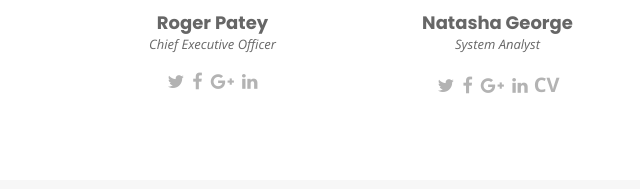
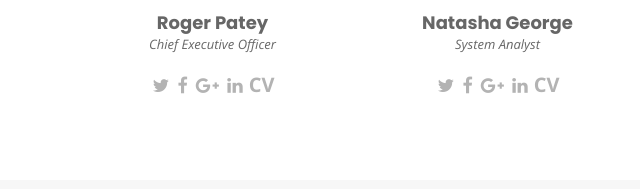
Before and after one commit to 404Solutions/home, a plain HTML site: page index.html in a window 1280 px wide. Shown: the part 4171-4360 px from the top of the page, 0-640 px from the left. Drawn offline with nearby package versions, Linux system fonts and the light colour scheme; some packages are replaced by stand-ins of ours.

Commit message:
Update index.html

```diff
--- a/index.html
+++ b/index.html
@@ -408,6 +408,7 @@
                 <a href=""><i class="fa fa-facebook"></i></a>
                 <a href=""><i class="fa fa-google-plus"></i></a>
                 <a href=""><i class="fa fa-linkedin"></i></a>
+                <a href="pdf/rogerResume.pdf" class="cv"><strong>CV</strong></a>
               </div>
             </div>
           </div>
```
